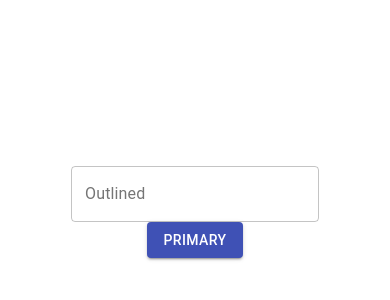
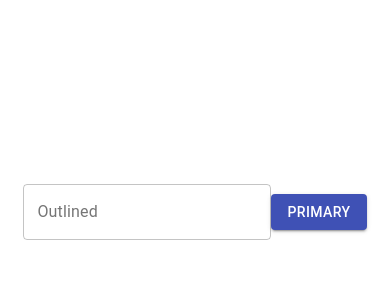
Before and after one commit to siffravn/HelloDevOps, a React (Create React App) app in the folder web/: page / in a window 390 px wide. Shown: the part 210-510 px from the top of the page. Built offline with nearby package versions, Linux system fonts and the light colour scheme.

Commit message:
L03-1.4+1.5: feat(app) - add Responsive Layout w. Grid

```diff
--- a/web/src/App.js
+++ b/web/src/App.js
@@ -1,15 +1,23 @@
 import logo from './logo.svg';
 import './App.css';
-import {TextField, Button} from "@material-ui/core";
+import {TextField, Button, Grid} from "@material-ui/core";
 
 function App() {
   return (
     <div className="App">
       <header className="App-header">
-        <form>
-          <TextField id="outlined-basic" label="Outlined" variant="outlined"></TextField>
-        </form>
-        <Button variant="contained" color="primary">Primary</Button>
+        <Grid
+            container
+            spacing={4}
+            direction="row"
+            justifyContent="center"
+            alignItems="center"
+        >
+           <form>
+             <TextField id="outlined-basic" label="Outlined" variant="outlined"></TextField>
+           </form>
+           <Button variant="contained" color="primary">Primary</Button>
+        </Grid>
       </header>
     </div>
   );
```
